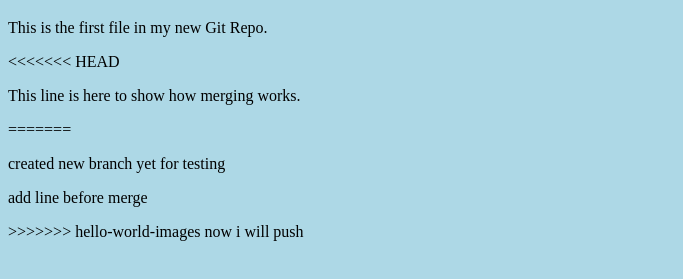
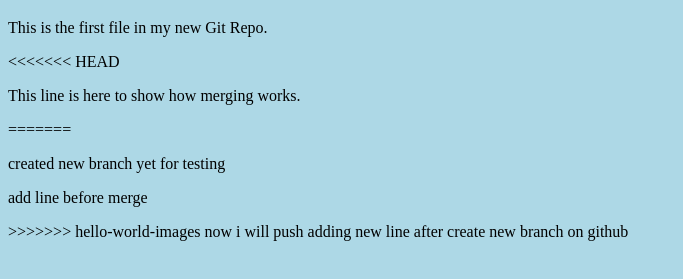
Before and after one commit to anujkp2424/HelloWorld, a plain HTML site: page index.html in a window 1280 px wide. Shown: the part 61-340 px from the top of the page, without its empty margins (0-683 px from the left). Drawn offline with Linux system fonts and the light colour scheme.

Commit message:
Update index.html
change in skeleton branch first time

```diff
--- a/index.html
+++ b/index.html
@@ -16,5 +16,7 @@
 >>>>>>> hello-world-images
 
 now i will push
+
+ adding new line after create new branch on github
 </body>
 </html>
```
